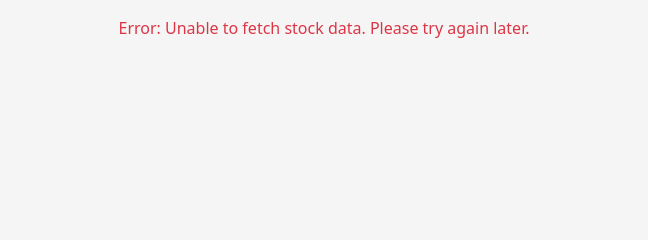
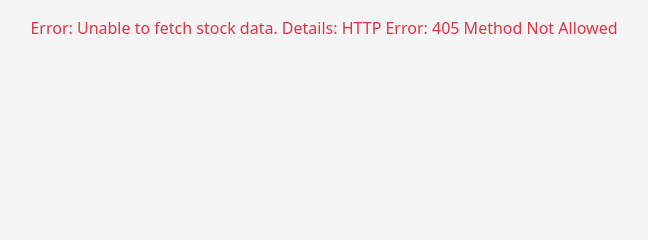
Before and after one commit to omrisaw/flask_stock_app, a Flask app: page / in a window 1280 px wide. Shown: the part 180-420 px from the top of the page, without its empty margins (316-964 px from the left). Run offline with Flask 3, Linux system fonts and the light colour scheme; some libraries are stand-ins or nearby versions.

Commit message:
Update index.html

```diff
--- a/templates/index.html
+++ b/templates/index.html
@@ -60,10 +60,13 @@
 
   try {
     const response = await fetch(`${endpoint}?symbols=${symbols.join(",")}`);
-        if (!response.ok) throw new Error("Failed to fetch stock data");
+    if (!response.ok) throw new Error(`HTTP Error: ${response.status} ${response.statusText}`);
     const data = await response.json();
 
     data.forEach(stock => {
+      if (stock.error) {
+        errorMessage.textContent = `Error fetching data for ${stock.symbol}: ${stock.error}`;
+      } else {
         const changeClass = stock.change >= 0 ? "text-green" : "text-red";
         const row = `
           <tr>
@@ -73,12 +76,14 @@
           </tr>
         `;
         tableBody.innerHTML += row;
+      }
     });
   } catch (error) {
-        errorMessage.textContent = "Error: Unable to fetch stock data. Please try again later.";
+    errorMessage.textContent = `Error: Unable to fetch stock data. Details: ${error.message}`;
     console.error("Error fetching stock data:", error);
   }
 }
+
 
     // Function to add a symbol
     function addSymbol() {
```
Lines whose indentation alone changed are shown as unchanged.
